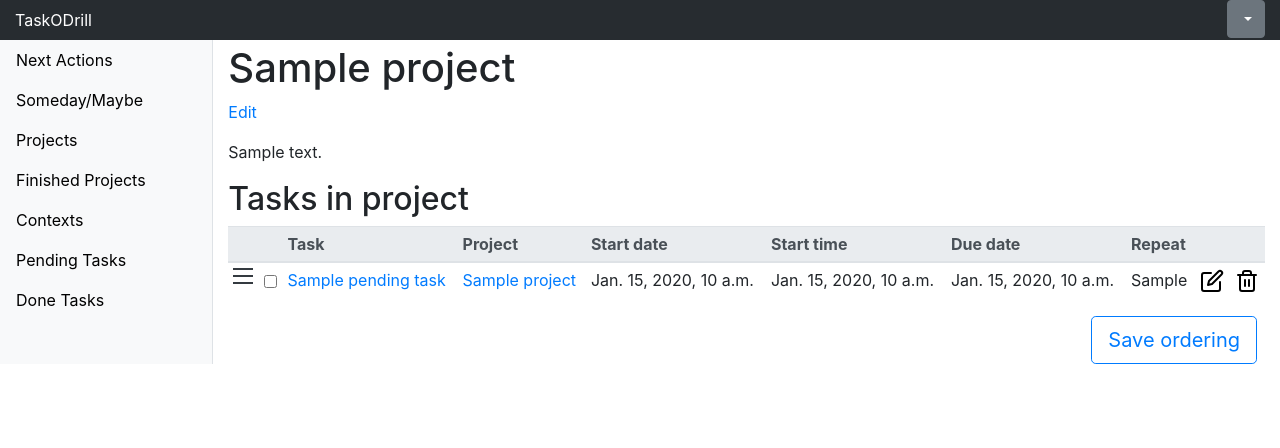
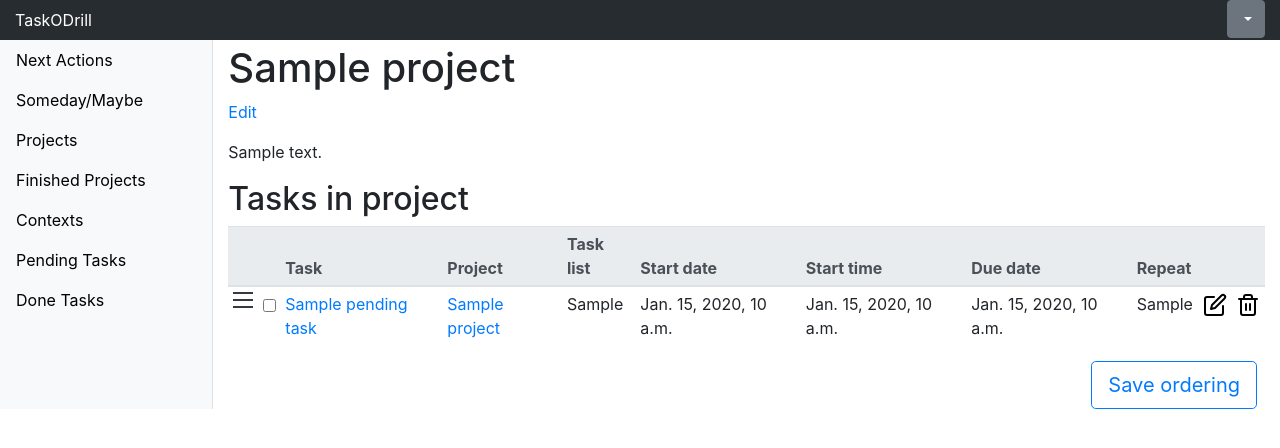
Before and after one commit to fcano/taskodrill, a Django app: template tasks/templates/tasks/project_detail.html in a window 1280 px wide. Shown: the top 448 px of the page. Run offline with Django 3.2, Linux system fonts and the light colour scheme; the template is opened without the code that fills it: most values are stand-ins (such as "Sample title", 1, 10 or a date in 2020); some libraries are stand-ins or nearby versions.

Commit message:
Add task list to task row in project detail

```diff
--- a/tasks/templates/tasks/project_task_row.html
+++ b/tasks/templates/tasks/project_task_row.html
@@ -7,6 +7,7 @@
   {% else %}
   <td>no project</td>
   {% endif %}
+  <td>{{ task.get_tasklist_display }}</td>
   <td>{{ task.start_date | default_if_none:"no date"}}</td>
   <td>{{ task.start_time | default_if_none:"no time"}}</td>
   <td>{{ task.due_date | default_if_none:"no date"}}</td>
--- a/tasks/templates/tasks/project_tasks_table.html
+++ b/tasks/templates/tasks/project_tasks_table.html
@@ -5,6 +5,7 @@
       <th scope="col"></th>
       <th scope="col">Task</th>
       <th scope="col">Project</th>
+      <th scope="col">Task list</th>
       <th scope="col">Start date</th>
       <th scope="col">Start time</th>
       <th scope="col">Due date</th>
```
